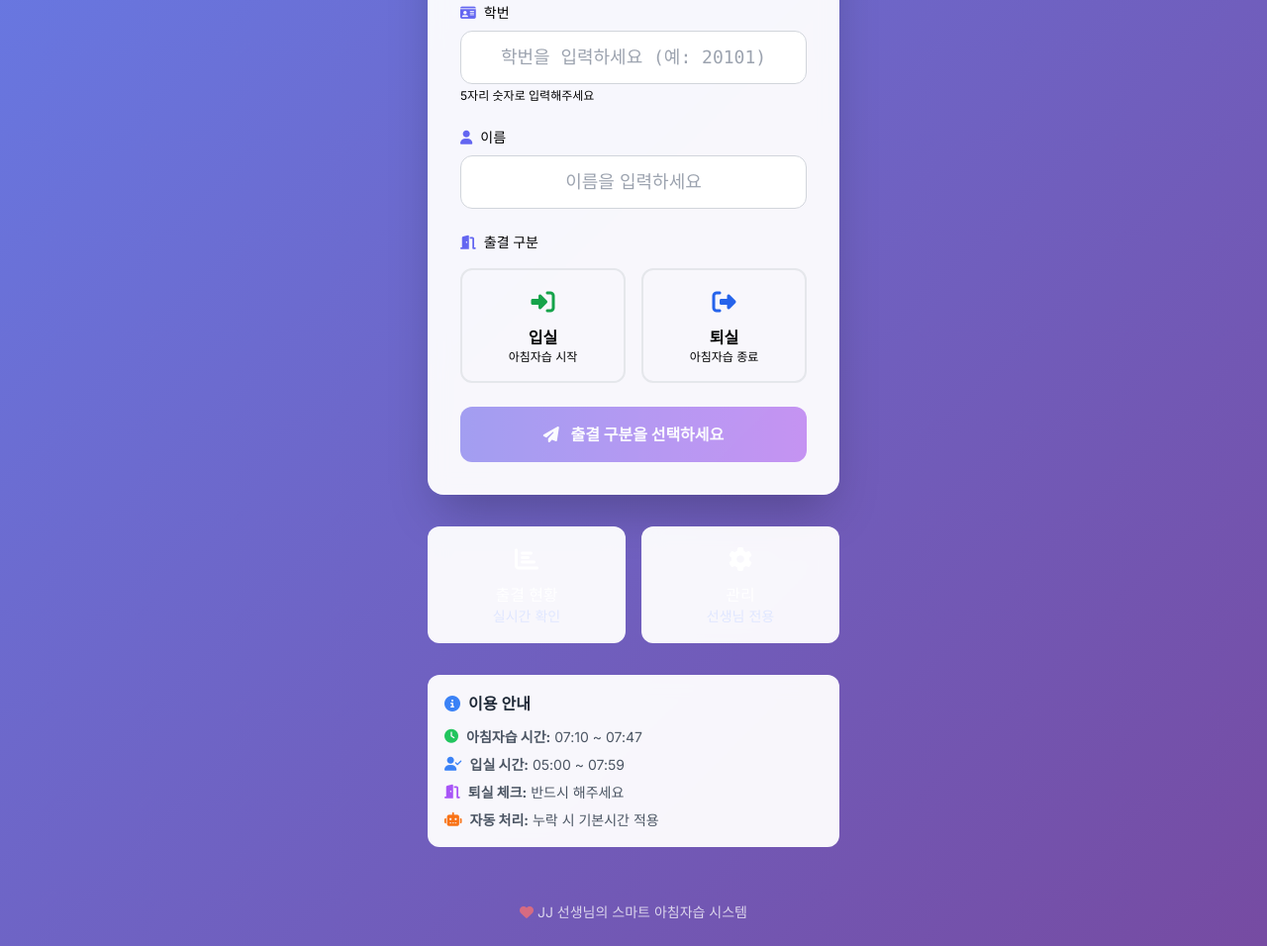
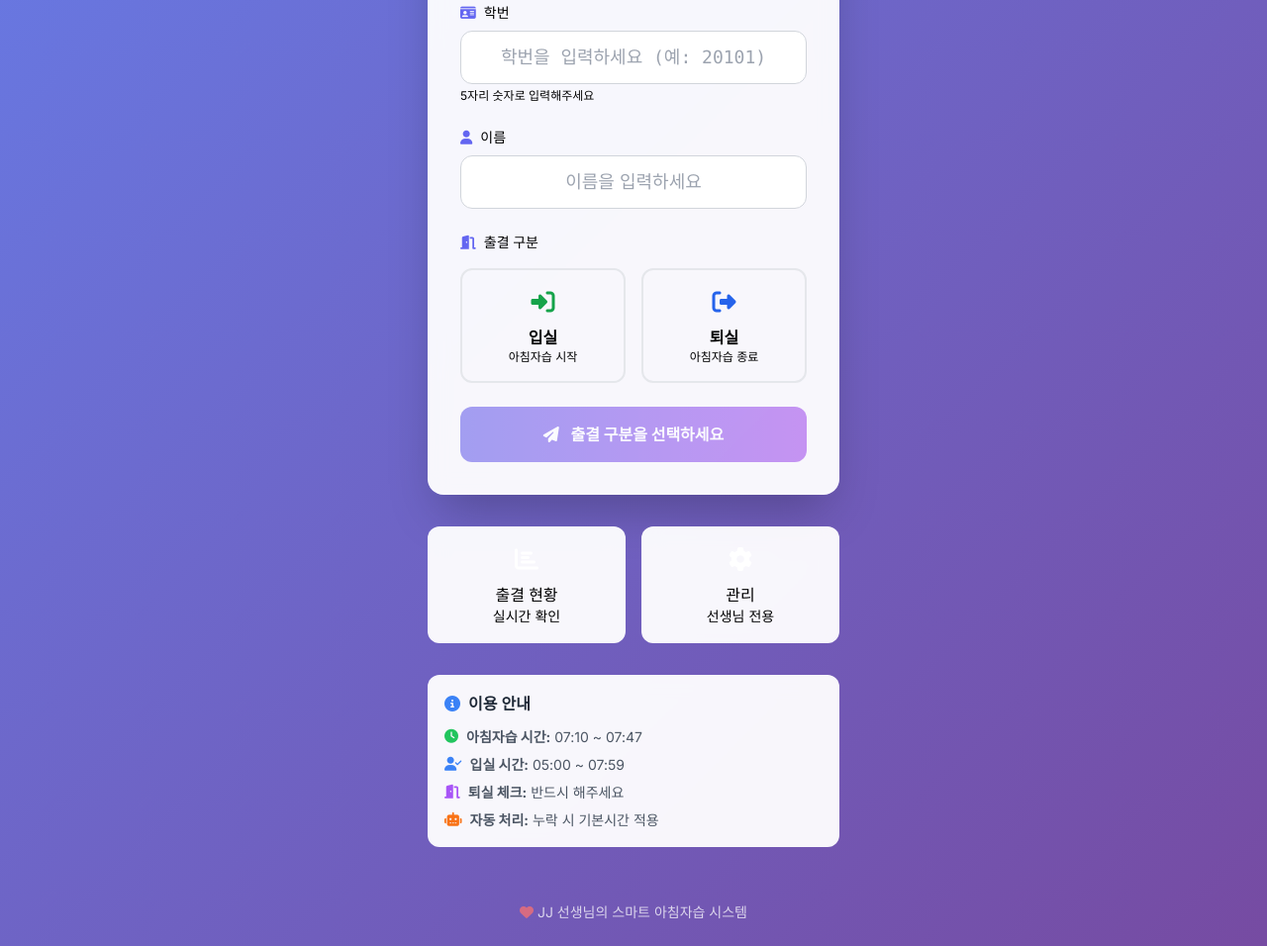
Before and after one commit to ET-JJ/morning-attendance, a plain HTML site: page index.html in a window 1280 px wide. Shown: the part 366-1322 px from the top of the page at 99% size. Drawn offline with nearby package versions, Linux system fonts and the light colour scheme; files whose address does not match are found by name.

Commit message:
Update index.html

```diff
--- a/index.html
+++ b/index.html
@@ -166,13 +166,13 @@
         <div class="mt-8 grid grid-cols-2 gap-4">
             <a href="status.html" class="glass-effect rounded-xl p-4 text-center hover:bg-white hover:bg-opacity-30 transition-all duration-200">
                 <i class="fas fa-chart-bar text-2xl text-white mb-2"></i>
-                <div class="text-white font-medium">출결 현황</div>
-                <div class="text-indigo-100 text-sm">실시간 확인</div>
+                <div class="text-black font-medium">출결 현황</div>
+                <div class="text-black text-sm">실시간 확인</div>
             </a>
             <a href="admin.html" class="glass-effect rounded-xl p-4 text-center hover:bg-white hover:bg-opacity-30 transition-all duration-200">
                 <i class="fas fa-cog text-2xl text-white mb-2"></i>
-                <div class="text-white font-medium">관리</div>
-                <div class="text-indigo-100 text-sm">선생님 전용</div>
+                <div class="text-black font-medium">관리</div>
+                <div class="text-black text-sm">선생님 전용</div>
             </a>
         </div>
 
```
